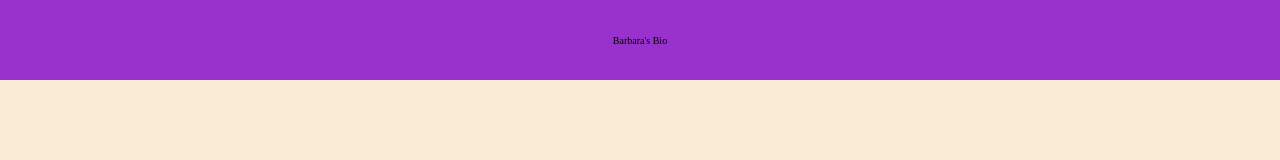
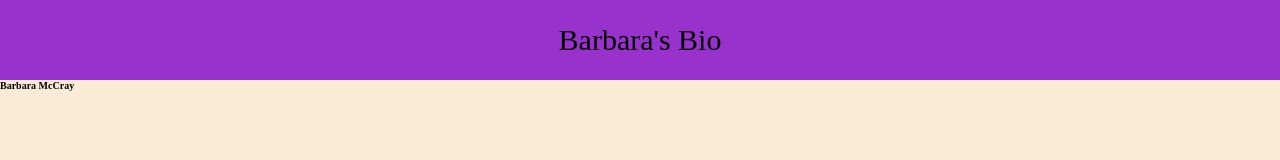
Before and after one commit to Barbara57/my_bio, a plain HTML site: page index.html in a window 1280 px wide. Drawn offline with Linux system fonts and the light colour scheme.

Commit message:
added name to h1

```diff
--- a/index.html
+++ b/index.html
@@ -9,5 +9,8 @@
         <header>
             Barbara's Bio
         </header>
+            <h1>
+                Barbara McCray
+        </h1>
     </body>
 </html>
--- a/primary.css
+++ b/primary.css
@@ -18,5 +18,6 @@ header
     align-items: center;
     height: 10vh;
     background-color: darkorchid;
+    font-size: 3rem;
 
 }
```
